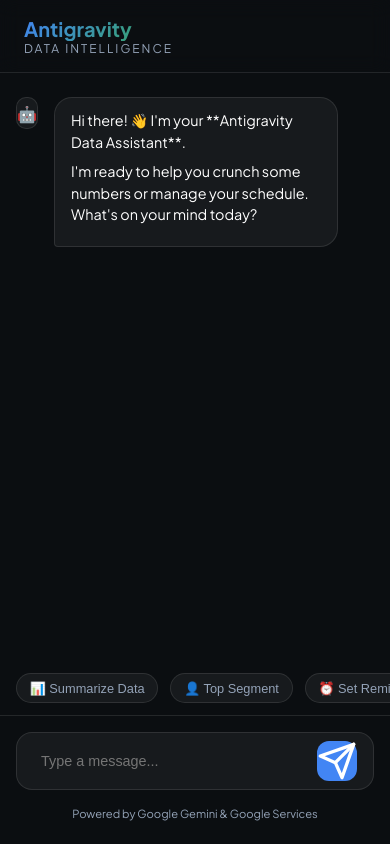
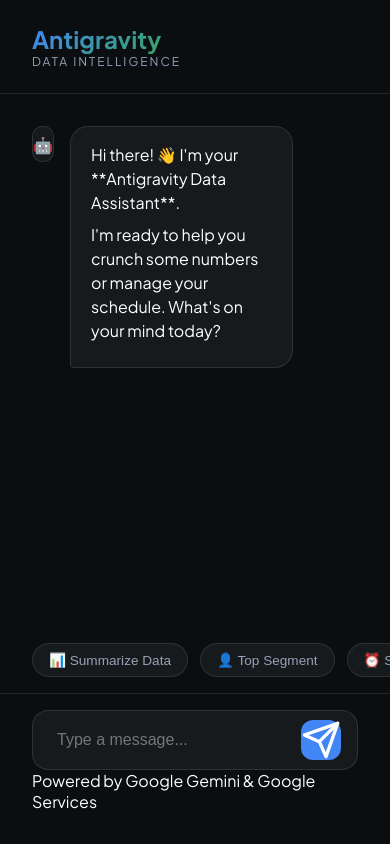
Before and after one commit to Subhajit-Chowdhury/Virtual-PromptWars-H2S-001, a Flask app: page / in a window 390 px wide. Run offline with Flask 3, Linux system fonts and the light colour scheme.

Commit message:
feat: add base stylesheet with layout, chat components, and loading animations

```diff
--- a/static/css/style.css
+++ b/static/css/style.css
@@ -142,11 +142,7 @@ header .logo {
     gap: 0.75rem;
     padding: 1rem 2rem;
     overflow-x: auto;
-    scrollbar-width: none; /* Hide scrollbar for clean look */
-}
-
-.suggestions::-webkit-scrollbar {
-    display: none;
+    scrollbar-width: none;
 }
 
 .chip {
@@ -183,11 +179,6 @@ footer {
     transition: all 0.3s ease;
 }
 
-.input-wrapper:focus-within {
-    border-color: var(--accent);
-    box-shadow: 0 0 20px rgba(66, 133, 244, 0.15);
-}
-
 input {
     flex: 1;
     background: transparent;
@@ -209,84 +200,44 @@ button[id="send-btn"] {
     align-items: center;
     justify-content: center;
     cursor: pointer;
-    transition: transform 0.2s ease;
 }
 
-button[id="send-btn"]:hover {
-    transform: scale(1.05);
+/* Skeleton Loading Animation */
+@keyframes shimmer {
+    0% { background-position: -468px 0; }
+    100% { background-position: 468px 0; }
 }
 
-.footer-note {
-    text-align: center;
-    font-size: 0.7rem;
-    color: var(--text-secondary);
-    margin-top: 1rem;
+.skeleton {
+    height: 12px;
+    margin: 8px 0;
+    border-radius: 4px;
+    background: #1e252d;
+    background-image: linear-gradient(to right, #1e252d 0%, #2a3441 20%, #1e252d 40%, #1e252d 100%);
+    background-repeat: no-repeat;
+    background-size: 800px 104px;
+    display: inline-block;
+    position: relative;
+    animation-duration: 1s;
+    animation-fill-mode: forwards;
+    animation-iteration-count: infinite;
+    animation-name: shimmer;
+    animation-timing-function: linear;
 }
 
-/* --- Responsive Design (Mobile & Tablet) --- */
+.sk-1 { width: 140px; }
+.sk-2 { width: 220px; }
+.sk-3 { width: 180px; }
 
+/* Responsive */
 @media (max-width: 768px) {
-    .app-container {
-        border: none;
-        max-width: 100%;
-    }
-
-    header {
-        padding: 1rem 1.5rem;
-    }
-
-    .gradient-text {
-        font-size: 1.25rem;
-    }
-
-    .status-badge {
-        display: none; /* Hide for more space on mobile */
-    }
-
-    #chat-container {
-        padding: 1.5rem 1rem;
-    }
-
-    .message {
-        max-width: 90%;
-    }
-
-    .suggestions {
-        padding: 0.75rem 1rem;
-    }
-
-    footer {
-        padding: 1rem 1rem 1.5rem;
-    }
+    .app-container { border: none; }
+    .status-badge { display: none; }
 }
 
-@media (max-width: 480px) {
-    .avatar {
-        width: 32px;
-        height: 32px;
-    }
-
-    .content {
-        padding: 0.75rem 1rem;
-        font-size: 0.9rem;
-    }
-
-    .chip {
-        padding: 0.4rem 0.8rem;
-        font-size: 0.8rem;
-    }
-
-    input {
-        font-size: 0.9rem;
-    }
-}
-
-/* Animations */
 @keyframes fadeIn {
     from { opacity: 0; transform: translateY(10px); }
     to { opacity: 1; transform: translateY(0); }
 }
 
-.message {
-    animation: fadeIn 0.3s ease forwards;
-}
+.message { animation: fadeIn 0.3s ease forwards; }
```
